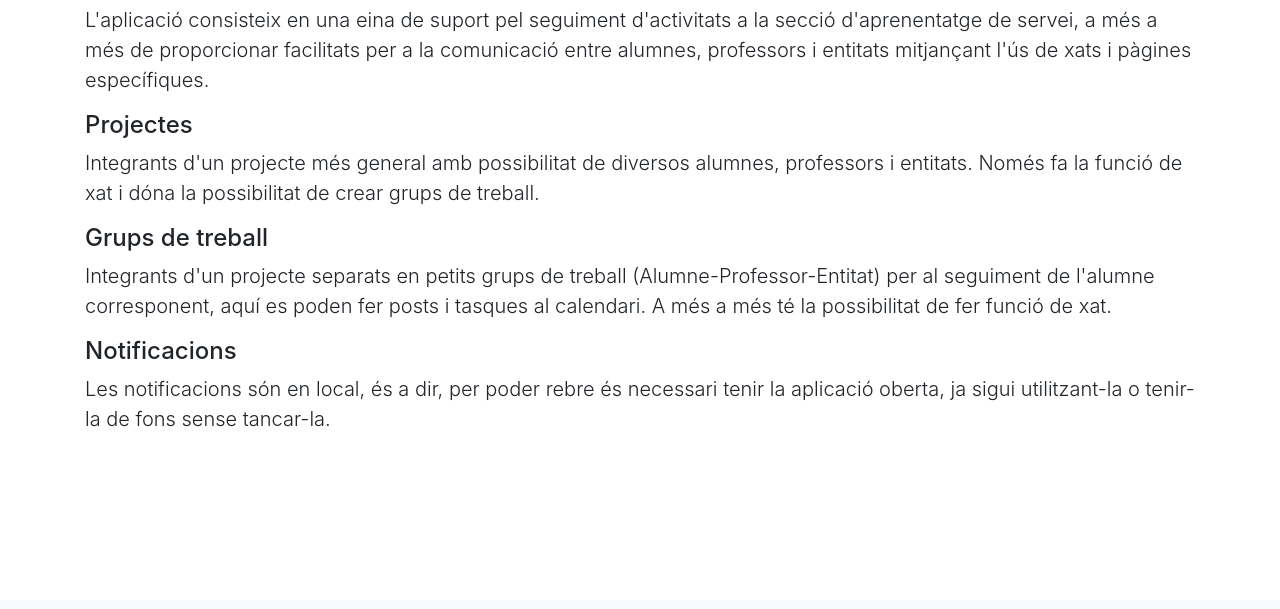
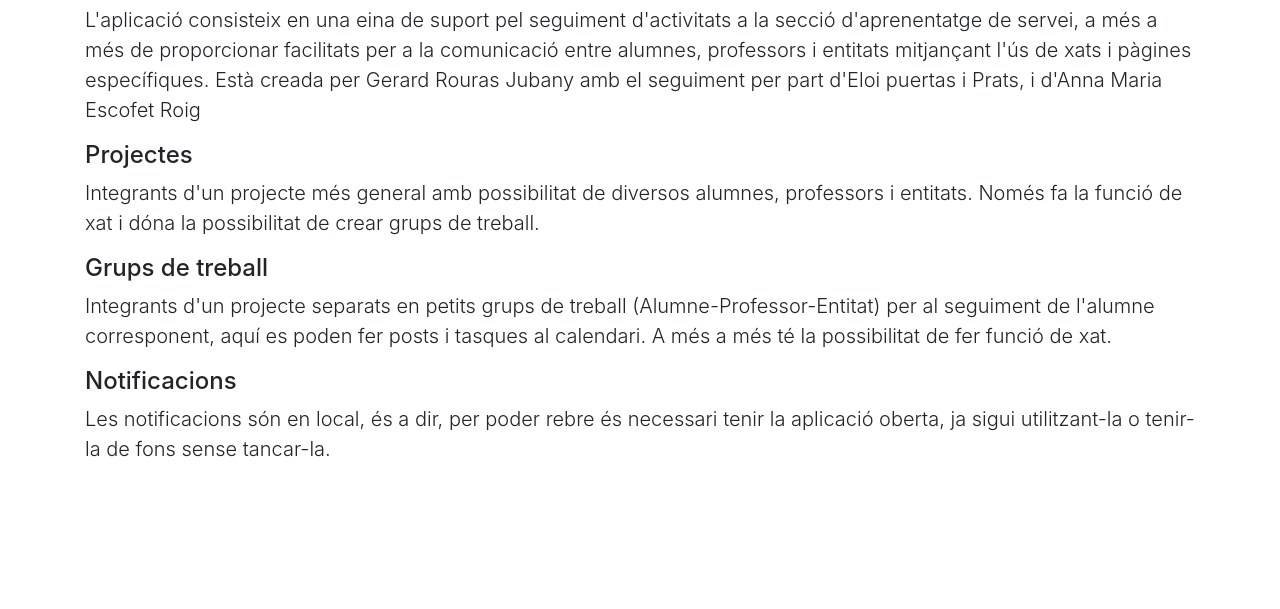
Before and after one commit to gerouras/gerouras.github.io, a plain HTML site: page index.html in a window 1280 px wide. Shown: the part 191-800 px from the top of the page. Drawn offline with Linux system fonts and the light colour scheme.

Commit message:
Update index.html

```diff
--- a/index.html
+++ b/index.html
@@ -43,7 +43,8 @@
         <div class="col-lg-12 mx-auto">
           <h2>Informació general</h2>
           <p class="lead">L'aplicació consisteix en una eina de suport pel seguiment d'activitats a la secció d'aprenentatge de servei, a més a més de proporcionar
-            facilitats per a la comunicació entre alumnes, professors i entitats mitjançant l'ús de xats i pàgines específiques.
+            facilitats per a la comunicació entre alumnes, professors i entitats mitjançant l'ús de xats i pàgines específiques. Està creada per Gerard Rouras Jubany amb el seguiment per part d'Eloi puertas
+            i Prats, i d'Anna Maria Escofet Roig
           </p>
           <h4>Projectes</h4>
           <p class="lead">Integrants d'un projecte més general amb possibilitat de diversos alumnes, professors i entitats. Només fa la funció de xat i dóna la possibilitat de crear grups de treball.
@@ -148,7 +149,7 @@
   </section>
   <footer class="py-4" style="background-color: #5377B9;">
     <div class="container">
-      <p class="m-0 text-center text-white">Copyright &copy; Fem ApS 2020</p>
+      <p class="m-0 text-center text-white">Copyright &copy; Gerard Rouras Jubany | Fem ApS 2020</p>
     </div>
   </footer>
   <script src="vendor/jquery/jquery.min.js"></script>
```
